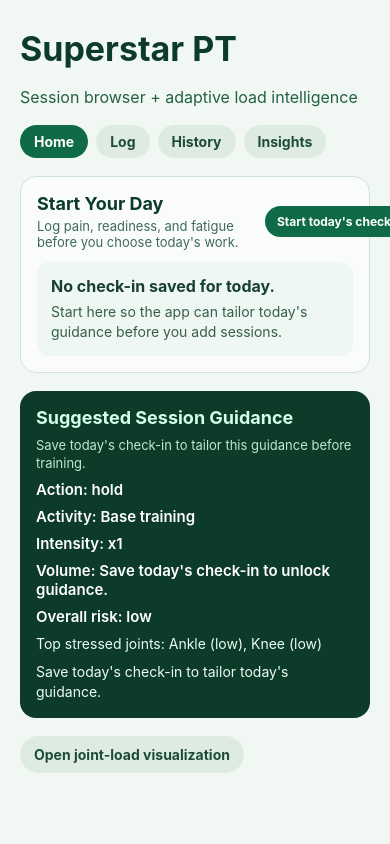
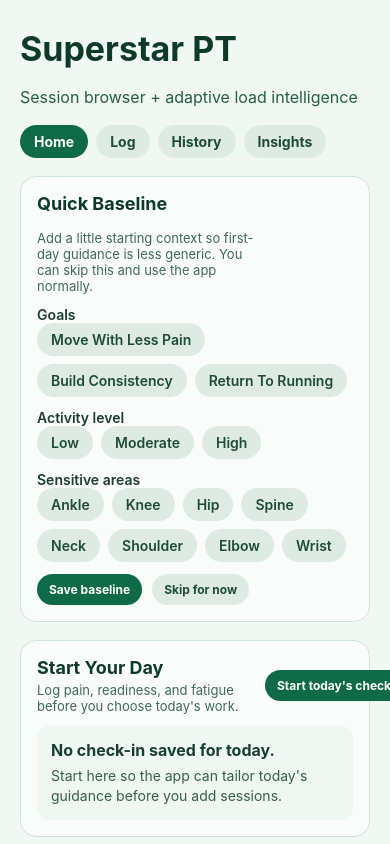
Before and after one commit to omar-elkhatib/superstar-pt, a React Native app in the folder mobile/: screen / in a window 390 px wide. Built offline with nearby package versions, Linux system fonts and the light colour scheme.

Commit message:
feat: add onboarding baseline flow

```diff
--- a/mobile/App.js
+++ b/mobile/App.js
@@ -53,6 +53,12 @@ import { HistoryScreen } from "./src/screens/HistoryScreen";
 import { InsightsScreen } from "./src/screens/InsightsScreen";
 
 const VARIANT_OPTIONS = ["base", "seated", "supported"];
+const BASELINE_GOAL_OPTIONS = [
+  "move-with-less-pain",
+  "build-consistency",
+  "return-to-running"
+];
+const BASELINE_ACTIVITY_LEVEL_OPTIONS = ["low", "moderate", "high"];
 const LOAD_WINDOW_DAYS = 14;
 const JOINT_SERIES_COLORS = {
   ankle: "#2d77d1",
@@ -87,6 +93,13 @@ function formatJointLabel(jointId) {
   return jointId.charAt(0).toUpperCase() + jointId.slice(1);
 }
 
+function formatOptionLabel(value) {
+  return String(value || "")
+    .split("-")
+    .map((part) => part.charAt(0).toUpperCase() + part.slice(1))
+    .join(" ");
+}
+
 function formatDayLabel(dayKey) {
   const [year, month, day] = dayKey.split("-");
   if (!year || !month || !day) {
@@ -180,6 +193,10 @@ function formatTopJointLoads(computed) {
 export default function App() {
   const [activeView, setActiveView] = useState(DEFAULT_APP_SCREEN);
   const [sessionPainScore, setSessionPainScore] = useState("4");
+  const [baselineProfile, setBaselineProfile] = useState(() =>
+    appHistoryStore.getBaselineProfile()
+  );
+  const [baselineError, setBaselineError] = useState("");
   const [checkIns, setCheckIns] = useState(() => appHistoryStore.getCheckIns());
   const [recommendationSnapshots, setRecommendationSnapshots] = useState(() =>
     appHistoryStore.getRecommendationSnapshots()
@@ -260,9 +277,10 @@ export default function App() {
         recentSessionCount,
         hasRecentHistory: recentSessionCount >= 2
       },
+      baselineProfile,
       nowIso: currentNowIso
     });
-  }, [currentNowIso, dailyRecommendationInput, entries, loadSummary]);
+  }, [baselineProfile, currentNowIso, dailyRecommendationInput, entries, loadSummary]);
 
   const dailyLoadSeries = useMemo(() => {
     return buildDailyLoadSeries({
@@ -599,6 +617,7 @@ export default function App() {
         recentSessionCount: countRecentSessions(nextEntries, nowIso),
         hasRecentHistory: countRecentSessions(nextEntries, nowIso) >= 2
       },
+      baselineProfile,
       nowIso
     });
 
@@ -622,6 +641,70 @@ export default function App() {
 
     requestAnimationFrame(() => {
       scrollToLayout("recommendation-card");
+    });
+  }
+
+  function toggleBaselineSelection(field, value) {
+    setBaselineError("");
+    setBaselineProfile((current) => {
+      const currentValues = Array.isArray(current[field]) ? current[field] : [];
+      const nextValues = currentValues.includes(value)
+        ? currentValues.filter((item) => item !== value)
+        : [...currentValues, value];
+
+      return {
+        ...current,
+        [field]: nextValues
+      };
+    });
+  }
+
+  function handleActivityLevelChange(value) {
+    setBaselineError("");
+    setBaselineProfile((current) => ({
+      ...current,
+      activityLevel: current.activityLevel === value ? "" : value
+    }));
+  }
+
+  function handleCompleteBaseline() {
+    if (baselineProfile.goals.length === 0 || !baselineProfile.activityLevel) {
+      const message = "Pick at least one goal and an activity level, or skip for now.";
+      setBaselineError(message);
+      emitFeedback({
+        type: "session_validation_error",
+        message
+      });
+      return;
+    }
+
+    const savedProfile = appHistoryStore.setBaselineProfile({
+      ...baselineProfile,
+      completed: true,
+      skipped: false
+    });
+    setBaselineProfile(savedProfile);
+    setBaselineError("");
+    emitFeedback({
+      type: "session_added",
+      templateId: "baseline"
+    });
+  }
+
+  function handleSkipBaseline() {
+    const savedProfile = appHistoryStore.setBaselineProfile({
+      completed: true,
+      skipped: true,
+      goals: [],
+      activityLevel: "",
+      sensitiveAreas: []
+    });
+    setBaselineProfile(savedProfile);
+    setBaselineError("");
+    emitFeedback({
+      type: "view_change",
+      from: "baseline",
+      to: activeView
     });
   }
 
@@ -1048,6 +1131,110 @@ export default function App() {
     </View>
   );
 
+  const onboardingBaselineCard = !baselineProfile.completed ? (
+    <View testID="card-onboarding-baseline" style={[styles.card, styles.onboardingCard]}>
+      <Text testID="screen-onboarding-title" style={styles.sectionTitle}>
+        Quick Baseline
+      </Text>
+      <Text style={styles.dailyCheckInSubtext}>
+        Add a little starting context so first-day guidance is less generic. You can skip this and
+        use the app normally.
+      </Text>
+
+      <View>
+        <Text style={styles.label}>Goals</Text>
+        <View style={styles.wrapRow}>
+          {BASELINE_GOAL_OPTIONS.map((goal) => {
+            const isActive = baselineProfile.goals.includes(goal);
+            return (
+              <Pressable
+                key={goal}
+                testID={`btn-onboarding-goal-${goal}`}
+                onPress={() => toggleBaselineSelection("goals", goal)}
+                style={[styles.pill, isActive ? styles.pillActive : styles.pillInactive]}
+              >
+                <Text
+                  style={[styles.pillText, isActive ? styles.pillTextActive : styles.pillTextInactive]}
+                >
+                  {formatOptionLabel(goal)}
+                </Text>
+              </Pressable>
+            );
+          })}
+        </View>
+      </View>
+
+      <View>
+        <Text style={styles.label}>Activity level</Text>
+        <View style={styles.row}>
+          {BASELINE_ACTIVITY_LEVEL_OPTIONS.map((level) => {
+            const isActive = baselineProfile.activityLevel === level;
+            return (
+              <Pressable
+                key={level}
+                testID={`btn-onboarding-activity-${level}`}
+                onPress={() => handleActivityLevelChange(level)}
+                style={[styles.pill, isActive ? styles.pillActive : styles.pillInactive]}
+              >
+                <Text
+                  style={[styles.pillText, isActive ? styles.pillTextActive : styles.pillTextInactive]}
+                >
+                  {formatOptionLabel(level)}
+                </Text>
+              </Pressable>
+            );
+          })}
+        </View>
+      </View>
+
+      <View>
+        <Text style={styles.label}>Sensitive areas</Text>
+        <View style={styles.wrapRow}>
+          {JOINT_IDS.map((jointId) => {
+            const isActive = baselineProfile.sensitiveAreas.includes(jointId);
+            return (
+              <Pressable
+                key={jointId}
+                testID={`btn-onboarding-sensitive-${jointId}`}
+                onPress={() => toggleBaselineSelection("sensitiveAreas", jointId)}
+                style={[styles.pill, isActive ? styles.pillActive : styles.pillInactive]}
+              >
+                <Text
+                  style={[styles.pillText, isActive ? styles.pillTextActive : styles.pillTextInactive]}
+                >
+                  {formatJointLabel(jointId)}
+                </Text>
+              </Pressable>
+            );
+          })}
+        </View>
+      </View>
+
+      {baselineError ? (
+        <Text testID="onboarding-error-text" style={styles.errorText}>
+          {baselineError}
+        </Text>
+      ) : null}
+
+      <View style={styles.dailyEditorActionRow}>
+        <Pressable
+          testID="btn-onboarding-complete"
+          onPress={handleCompleteBaseline}
+          style={styles.quickAddButton}
+        >
+          <Text style={styles.quickAddButtonText}>Save baseline</Text>
+        </Pressable>
+        <Pressable
+          testID="btn-onboarding-skip"
+          onPress={handleSkipBaseline}
+          style={styles.secondaryActionButton}
+        >
+          <Text style={styles.secondaryActionButtonText}>Skip for now</Text>
+        </Pressable>
+      </View>
+    </View>
+  ) : null;
+
   const sessionBrowserCard = (
     <View testID="card-session-browser" style={styles.card}>
       <View testID="session-browser-header" style={styles.sessionBrowserHeader}>
@@ -1408,6 +1595,7 @@ export default function App() {
 
         <HomeScreen
           isVisible={screenVisibility.home.isVisible}
+          onboardingBaselineCard={onboardingBaselineCard}
           dailyCheckInCard={dailyCheckInCard}
           recommendationCard={recommendationCard}
           recommendationHistoryCard={recommendationHistoryCard}
@@ -1451,6 +1639,11 @@ const styles = StyleSheet.create({
     paddingVertical: 28,
     gap: 18
   },
+  onboardingCard: {
+    borderWidth: 1,
+    borderColor: "#cfe4d9",
+    backgroundColor: "#f9fcfa"
+  },
   title: { fontSize: 34, fontWeight: "700", color: "#0d3b2a" },
   subtitle: { fontSize: 16, color: "#245f48" },
   viewToggleRow: { flexDirection: "row", gap: 8, flexWrap: "wrap" },
--- a/mobile/src/adaptivePlan.mjs
+++ b/mobile/src/adaptivePlan.mjs
@@ -89,6 +89,7 @@ export function buildDailyPlan({
   checkInInput,
   loadSummary,
   historySummary,
+  baselineProfile,
   nowIso
 }) {
   if (!checkInInput) {
@@ -157,7 +158,9 @@ export function buildDailyPlan({
     summaryText: finalPlan.recommendation,
     sourceText: hasRecentHistory
       ? "Today's recommendation is based on your current check-in plus recent load."
-      : "Today's recommendation is based on your check-in because there isn't enough recent history yet.",
+      : baselineProfile?.completed && !baselineProfile?.skipped
+        ? "Today's recommendation is based on your check-in and onboarding baseline because there isn't enough recent history yet."
+        : "Today's recommendation is based on your check-in because there isn't enough recent history yet.",
     overallRisk: hasRecentHistory ? loadSummary?.overallRisk || "low" : "unknown",
     topJoint: hasRecentHistory ? loadSummary?.topStressedJoints?.[0]?.jointId || null : null,
     recentSessionCount: Number(historySummary?.recentSessionCount || 0),
--- a/mobile/src/historyStore.mjs
+++ b/mobile/src/historyStore.mjs
@@ -7,6 +7,17 @@ const CHECK_INS_KEY = "superstar_pt.daily_check_ins.v1";
 const RECOMMENDATION_SNAPSHOTS_KEY = "superstar_pt.recommendation_snapshots.v1";
 const TOLERANCE_KEY = "superstar_pt.joint_tolerance.v1";
 const TEMPLATES_KEY = "superstar_pt.exercise_templates.v1";
+const BASELINE_PROFILE_KEY = "superstar_pt.baseline_profile.v1";
+
+export function createDefaultBaselineProfile() {
+  return {
+    completed: false,
+    skipped: false,
+    goals: [],
+    activityLevel: "",
+    sensitiveAreas: []
+  };
+}
 
 export function createMemoryStorage(seed = {}) {
   const map = new Map(Object.entries(seed));
@@ -30,6 +41,29 @@ function parseOrFallback(serialized, fallback) {
   } catch {
     return fallback;
   }
+}
+
+function normalizeStringArray(value) {
+  if (!Array.isArray(value)) {
+    return [];
+  }
+
+  return value
+    .filter((item) => typeof item === "string" && item.trim().length > 0)
+    .map((item) => item.trim());
+}
+
+function normalizeBaselineProfile(profile) {
+  const fallback = createDefaultBaselineProfile();
+  const value = profile && typeof profile === "object" ? profile : fallback;
+
+  return {
+    completed: Boolean(value.completed),
+    skipped: Boolean(value.skipped),
+    goals: normalizeStringArray(value.goals),
+    activityLevel: typeof value.activityLevel === "string" ? value.activityLevel.trim() : "",
+    sensitiveAreas: normalizeStringArray(value.sensitiveAreas)
+  };
 }
 
 export function createHistoryStore(storage = createMemoryStorage()) {
@@ -132,6 +166,18 @@ export function createHistoryStore(storage = createMemoryStorage()) {
     storage.setItem(TEMPLATES_KEY, JSON.stringify(templates));
   }
 
+  function getBaselineProfile() {
+    return normalizeBaselineProfile(
+      parseOrFallback(storage.getItem(BASELINE_PROFILE_KEY), createDefaultBaselineProfile())
+    );
+  }
+
+  function setBaselineProfile(profile) {
+    const normalized = normalizeBaselineProfile(profile);
+    storage.setItem(BASELINE_PROFILE_KEY, JSON.stringify(normalized));
+    return normalized;
+  }
+
   return {
     getEntries,
     setEntries,
@@ -146,7 +192,9 @@ export function createHistoryStore(storage = createMemoryStorage()) {
     getToleranceState,
     setToleranceState,
     getTemplates,
-    setTemplates
+    setTemplates,
+    getBaselineProfile,
+    setBaselineProfile
   };
 }
 
--- a/mobile/src/screens/HomeScreen.js
+++ b/mobile/src/screens/HomeScreen.js
@@ -2,6 +2,7 @@ import { Pressable, StyleSheet, Text, View } from "react-native";
 
 export function HomeScreen({
   isVisible,
+  onboardingBaselineCard,
   dailyCheckInCard,
   recommendationCard,
   recommendationHistoryCard,
@@ -13,6 +14,7 @@ export function HomeScreen({
       style={[styles.screen, !isVisible ? styles.screenHidden : null]}
       pointerEvents={isVisible ? "auto" : "none"}
     >
+      {onboardingBaselineCard}
       {dailyCheckInCard}
       {recommendationCard}
       {recommendationHistoryCard}
```
Also changed, not shown: mobile/.maestro/features/onboarding-baseline.yaml (added), 2 other files (tests, documents, lock files or other folders).
